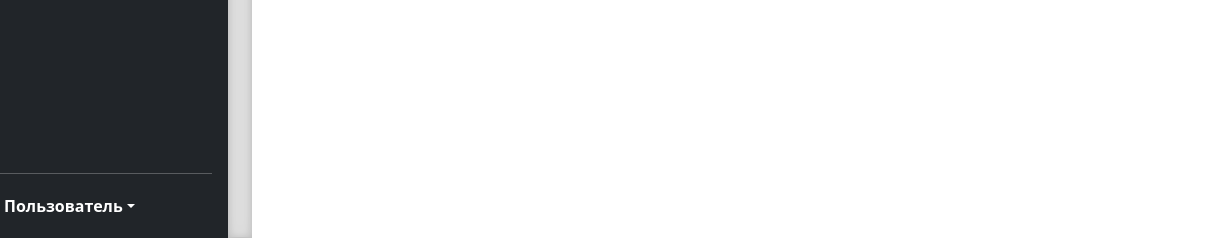
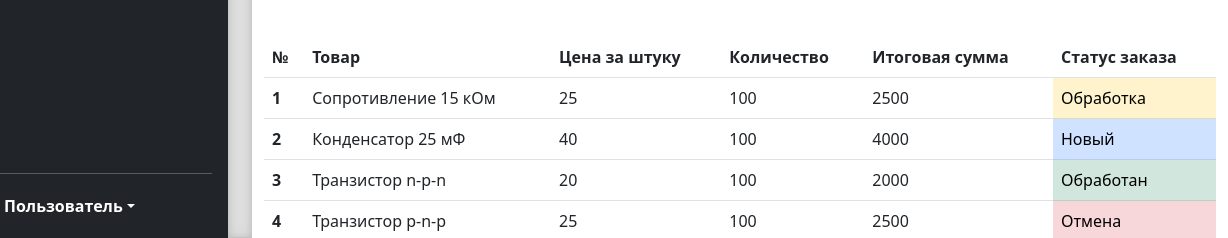
Before and after one commit to AleksandrStrulkov/Homework_19.1, a plain HTML site: page index.html in a window 1280 px wide. Shown: the part 562-800 px from the top of the page, 52-1280 px from the left. Drawn offline with nearby package versions, Linux system fonts and the light colour scheme.

Commit message:
Add additional task

```diff
--- a/index.html
+++ b/index.html
@@ -301,7 +301,7 @@
                 </form>
             </div>
 
-</main>
+        </main>
 
     <p class="d-grid gap-2">
         <button class="btn btn-primary" type="button" data-bs-toggle="collapse"
@@ -340,6 +340,68 @@
                 </div>
             </div>
         </div>
+        <br>
+       <table class="table">
+  <thead>
+    <tr>
+      <th scope="col">№</th>
+      <th scope="col">Товар</th>
+      <th scope="col">Цена за штуку</th>
+      <th scope="col">Количество</th>
+      <th scope="col">Итоговая сумма</th>
+      <th scope="col">Статус заказа</th>
+    </tr>
+  </thead>
+  <tbody>
+    <tr>
+      <th scope="row">1</th>
+      <td>Сопротивление 15 кОм</td>
+      <td>25</td>
+      <td>100</td>
+      <td>2500</td>
+      <td class="table-warning">Обработка</td>
+<!--      <td class="alert alert-warning" role="alert">-->
+<!--        Обработка</td>-->
+
+    </tr>
+    <tr>
+      <th scope="row">2</th>
+      <td>Конденсатор 25 мФ</td>
+      <td>40</td>
+      <td>100</td>
+      <td>4000</td>
+      <td class="table-primary">Новый</td>
+<!--      <td class="alert alert-primary" role="alert">-->
+<!--        Новый</td>-->
+    </tr>
+    <tr>
+      <th scope="row">3</th>
+      <td>Транзистор n-p-n</td>
+      <td>20</td>
+      <td>100</td>
+      <td>2000</td>
+      <td class="table-success">Обработан</td>
+<!--      <td class="alert alert-success" role="alert">-->
+<!--        Обработан</td>-->
+    </tr>
+    <tr>
+      <th scope="row">4</th>
+      <td>Транзистор p-n-p</td>
+      <td>25</td>
+      <td>100</td>
+      <td>2500</td>
+      <td class="table-danger">Отмена</td>
+<!--      <td class="alert alert-danger" role="alert">-->
+<!--        Отмена</td>-->
+
+    </tr>
+  </tbody>
+</table>
+
+
+
+
+
     </div>
 
 
```
